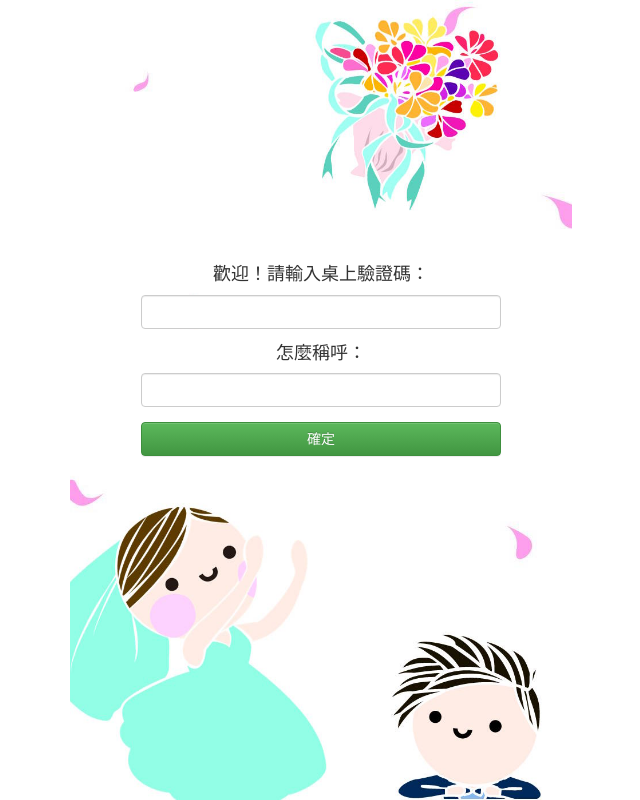
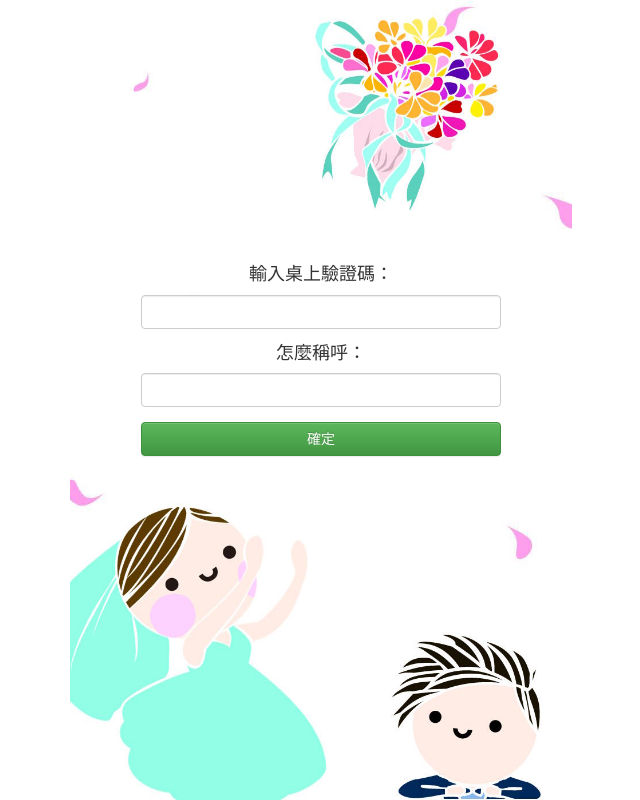
Before and after one commit to shanhsinlee/catchme2.jjwedding, a plain HTML site: page web/login.html in a window 1280 px wide. Shown: the whole page, without its empty margins (319-959 px from the left). Drawn offline with nearby package versions, Linux system fonts and the light colour scheme.

Commit message:
update loing page metadata

```diff
--- a/web/login.html
+++ b/web/login.html
@@ -1,6 +1,8 @@
 <html>
 <head>
 	<title>JJ's Wedding</title>
+	<meta charset="utf-8">
+	<meta name="viewport" content="width=device-width, initial-scale=1">
 
 	<script src="https://ajax.googleapis.com/ajax/libs/jquery/2.2.0/jquery.min.js"></script>
 
@@ -16,13 +18,13 @@
 	<link rel="stylesheet" type="text/css" href="css/main.css">
 </head>
 <body>
-	<div id="login_bg" class="container ">
+	<div id="login_bg" class="container">
 		<div class="row text-center fill vertical-center">
 			<div class="col-md-4 col-xs-2"></div>
 			<div class="col-md-4 col-xs-8">
 				<form role="form">
 					<div class="form-group">
-						<h4>歡迎！請輸入桌上驗證碼：</h4>
+						<h4>輸入桌上驗證碼：</h4>
 						<input class="form-control" type="text" />
 					</div>
 					<div class="form-group">
```
